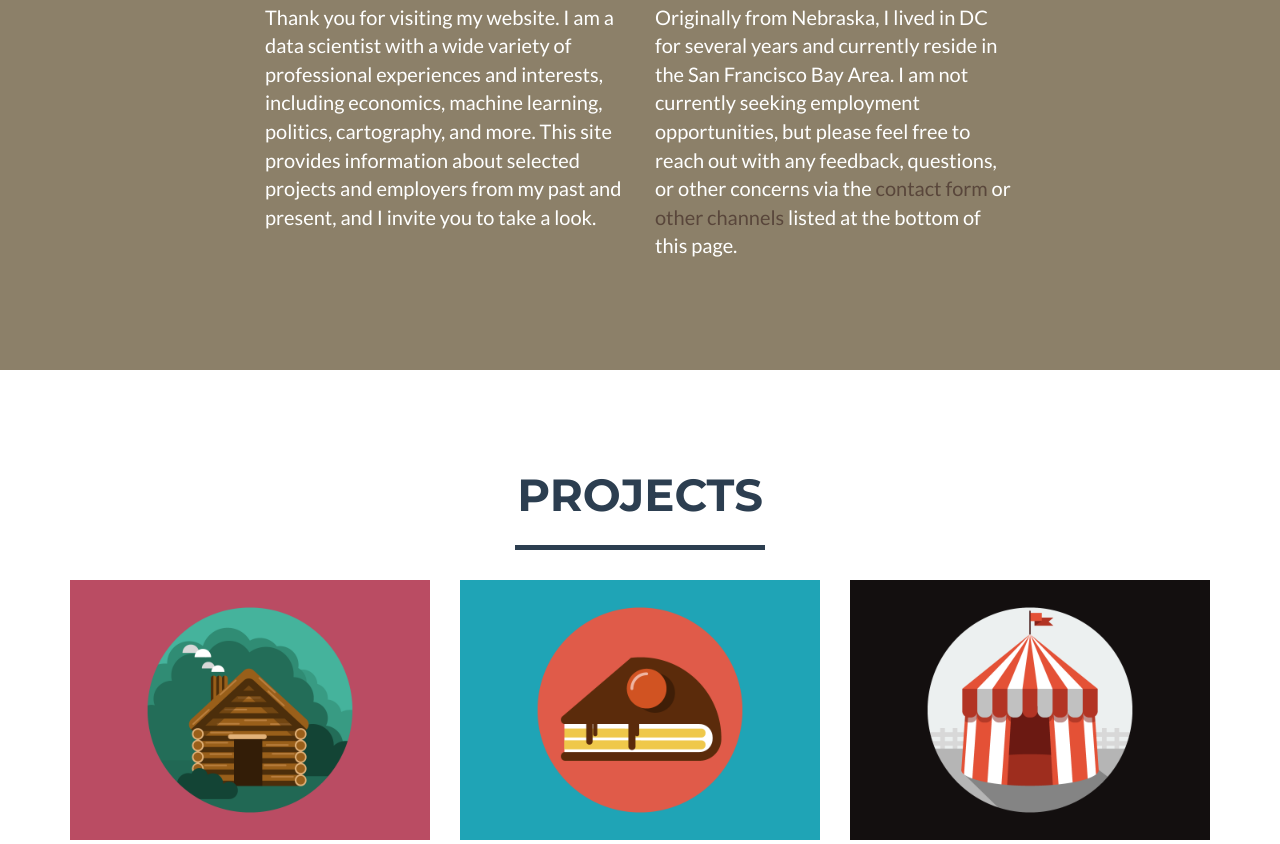
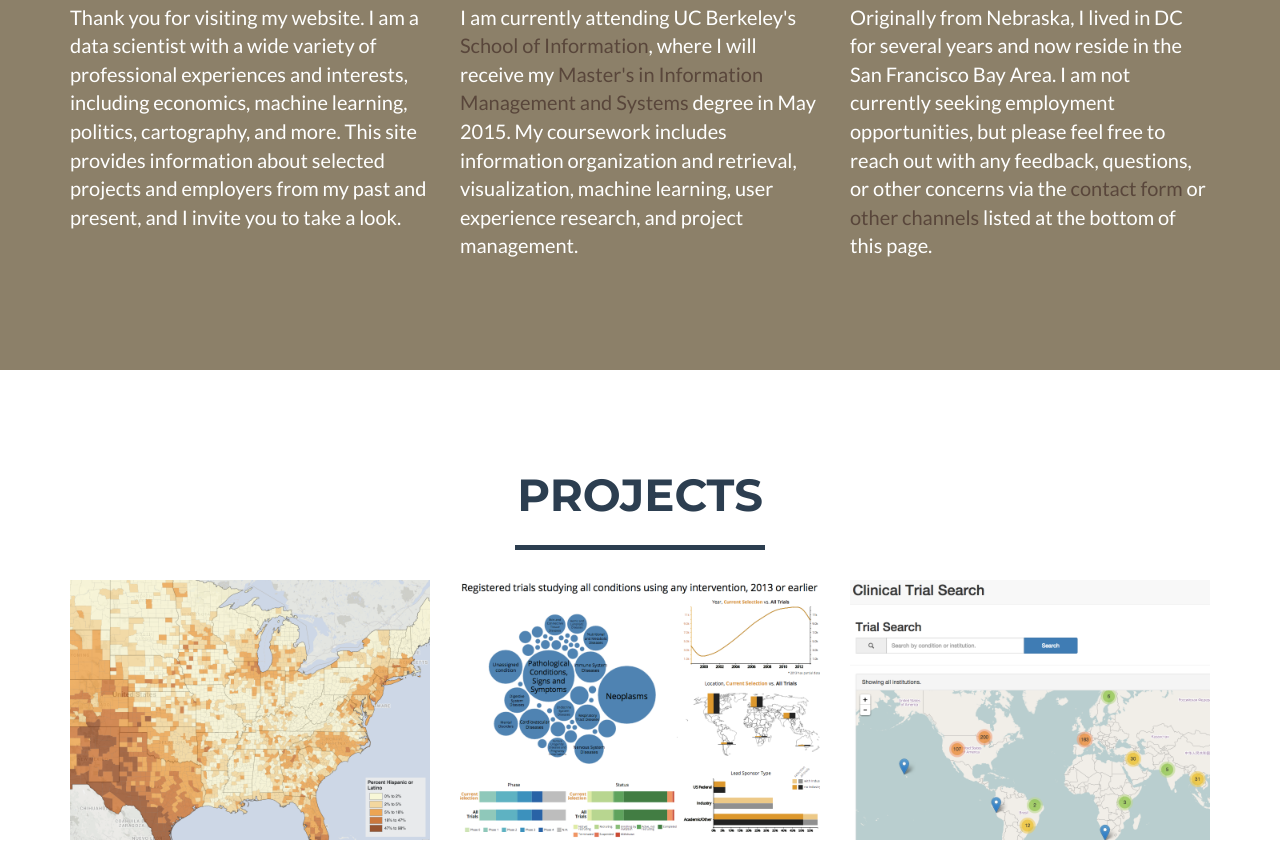
Before and after one commit to jasonost/jasonost.github.io, a plain HTML site: page index.html in a window 1280 px wide. Shown: the part 1098-1942 px from the top of the page. Drawn offline with nearby package versions, Linux system fonts and the light colour scheme.

Commit message:
Main images

```diff
--- a/index.html
+++ b/index.html
@@ -101,11 +101,14 @@
                 </div>
             </div>
             <div class="row">
-                <div class="col-lg-4 col-lg-offset-2">
+                <div class="col-lg-4">
                     <p>Thank you for visiting my website. I am a data scientist with a wide variety of professional experiences and interests, including economics, machine learning, politics, cartography, and more. This site provides information about selected projects and employers from my past and present, and I invite you to take a look.</p>
                 </div>
                 <div class="col-lg-4">
-                    <p>Originally from Nebraska, I lived in DC for several years and currently reside in the San Francisco Bay Area. I am not currently seeking employment opportunities, but please feel free to reach out with any feedback, questions, or other concerns via the <span class="page-scroll"><a href="#contact" style="color: #59463B;">contact form</a></span> or <span class="page-scroll"><a href="#otherchannels" style="color: #59463B;">other channels</a></span> listed at the bottom of this page.</p>
+                    <p>I am currently attending UC Berkeley's <a href="https://www.ischool.berkeley.edu/" target="_blank" style="color: #59463B;">School of Information</a>, where I will receive my <a href="https://www.ischool.berkeley.edu/programs/mims" target="_blank" style="color: #59463B;">Master's in Information Management and Systems</a> degree in May 2015. My coursework includes information organization and retrieval, visualization, machine learning, user experience research, and project management.</p>
+                </div>
+                <div class="col-lg-4">
+                    <p>Originally from Nebraska, I lived in DC for several years and now reside in the San Francisco Bay Area. I am not currently seeking employment opportunities, but please feel free to reach out with any feedback, questions, or other concerns via the <span class="page-scroll"><a href="#contact" style="color: #59463B;">contact form</a></span> or <span class="page-scroll"><a href="#otherchannels" style="color: #59463B;">other channels</a></span> listed at the bottom of this page.</p>
                 </div>
                 <!-- <div class="col-lg-8 col-lg-offset-2 text-center">
                     <a href="#" class="btn btn-lg btn-outline">
@@ -135,7 +138,7 @@
                                 <i class="fa fa-search-plus fa-3x"></i>
                             </div>
                         </div>
-                        <img src="img/portfolio/cabin.png" class="img-responsive" alt="">
+                        <img src="img/portfolio/CensusmapperLarge.png" class="img-responsive" alt="">
                     </a>
                 </div>
                 <div class="col-sm-4 portfolio-item">
@@ -145,7 +148,7 @@
                                 <i class="fa fa-search-plus fa-3x"></i>
                             </div>
                         </div>
-                        <img src="img/portfolio/cake.png" class="img-responsive" alt="">
+                        <img src="img/portfolio/CTBrowseLarge.png" class="img-responsive" alt="">
                     </a>
                 </div>
                 <div class="col-sm-4 portfolio-item">
@@ -155,7 +158,7 @@
                                 <i class="fa fa-search-plus fa-3x"></i>
                             </div>
                         </div>
-                        <img src="img/portfolio/circus.png" class="img-responsive" alt="">
+                        <img src="img/portfolio/CTSearchLarge.png" class="img-responsive" alt="">
                     </a>
                 </div>
 
@@ -215,7 +218,7 @@
                                 <i class="fa fa-search-plus fa-3x"></i>
                             </div>
                         </div>
-                        <img src="img/employment/cake.png" class="img-responsive" alt="">
+                        <img src="img/employment/CatalistLogo.png" class="img-responsive" alt="">
                     </a>
                 </div>
                 <div class="col-sm-4 portfolio-item">
@@ -230,7 +233,7 @@
                 </div>
 
                 <!-- second row with only two -->
-                <div class="col-sm-2 portfolio-item">
+                <div class="col-sm-2">
                 </div>
                 <div class="col-sm-4 portfolio-item">
                     <a href="#employmentModal4" class="portfolio-link" data-toggle="modal">
```
Also changed, not shown: img/employment/CatalistLogo.png (added), img/employment/cabin.png (deleted), img/employment/cake.png (deleted), img/employment/circus.png (deleted), img/employment/game.png (deleted), img/employment/safe.png (deleted), img/employment/submarine.png (deleted), img/portfolio/CTBrowseLarge.png (added), img/portfolio/CTSearchLarge.png (added), img/portfolio/CensusmapperLarge.png (added), img/portfolio/cabin.png (deleted), img/portfolio/cake.png (deleted), img/portfolio/circus.png (deleted), img/portfolio/game.png (deleted), 2 more files.
